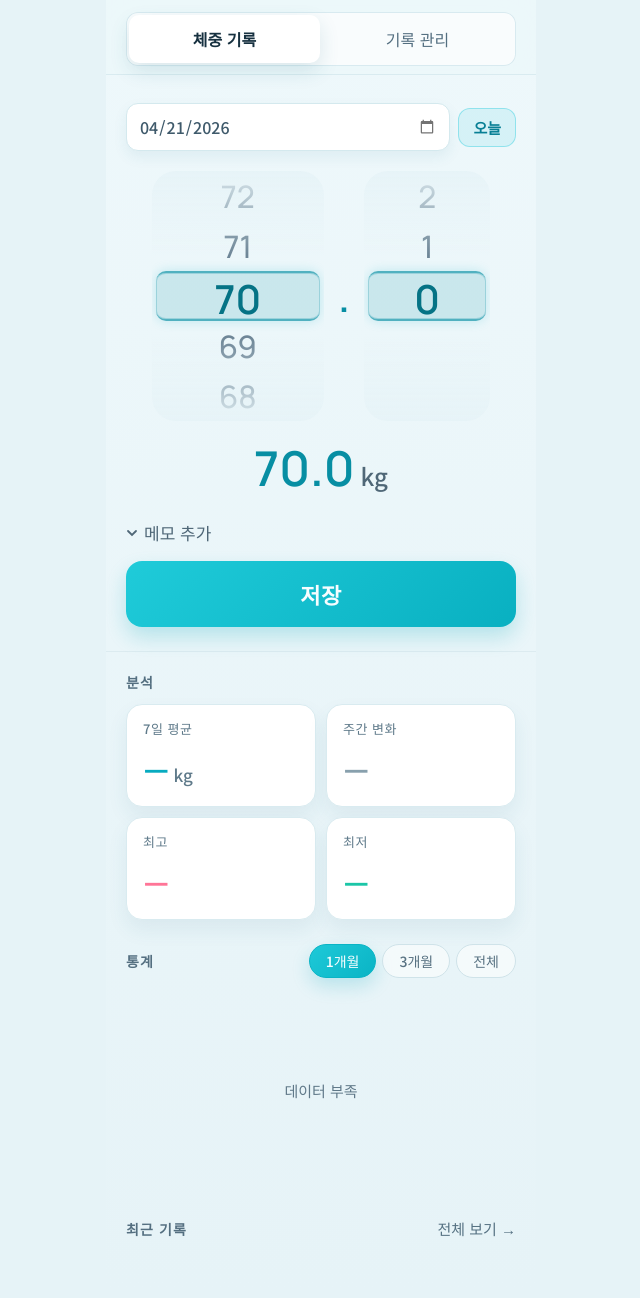
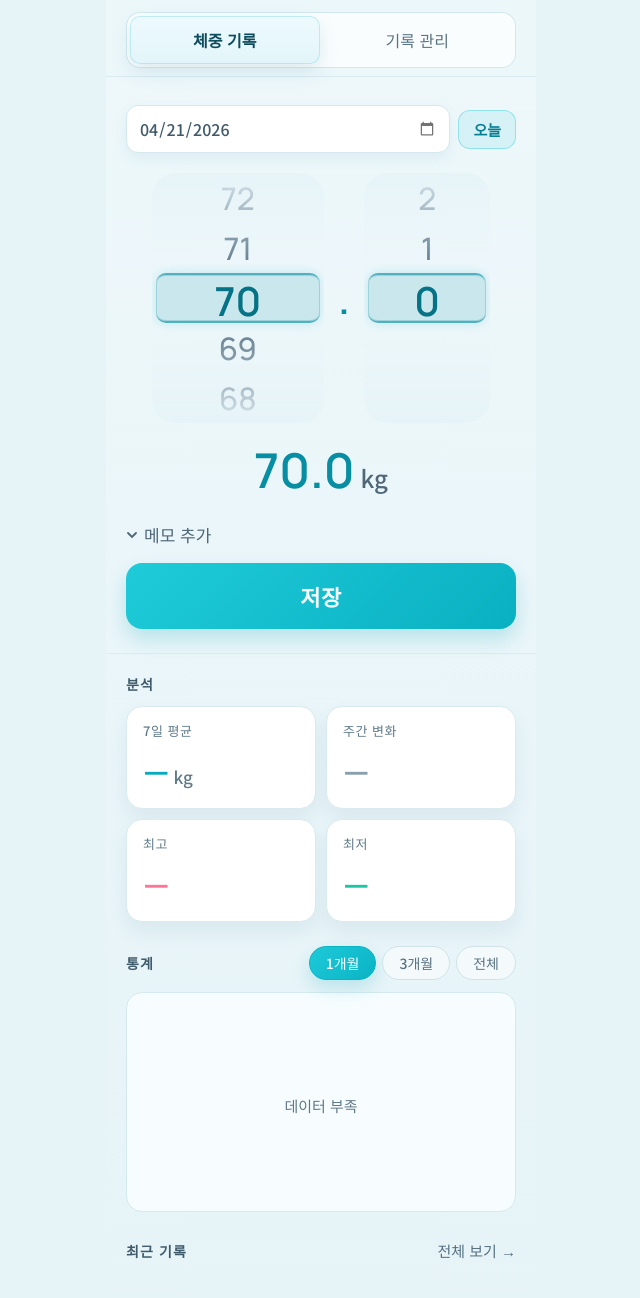
Before and after one commit to JunYeong950506/weightnote, a React (Vite) app: page / in a window 1280 px wide. Shown: the top 1298 px of the page, without its empty margins (319-959 px from the left). Built offline with nearby package versions, Linux system fonts and the light colour scheme.

Commit message:
style: strengthen section headers and polish picker layout

```diff
--- a/App.tsx
+++ b/App.tsx
@@ -441,8 +441,8 @@ export default function App() {
         .period-btn{background:rgba(255,255,255,0.55);border:1px solid #cfe3e9;border-radius:20px;padding:6px 16px;font-size:14px;color:#587282;cursor:pointer;transition:all 0.15s;font-family:inherit;font-weight:500;}
         .period-btn.on{background:linear-gradient(135deg,#1ec9d8,#0ab4c5);border-color:#0ab4c5;color:#f7fdff;box-shadow:0 8px 18px rgba(17,170,190,0.22);}
         .tab-pill{flex:1;background:transparent;border:none;padding:12px 0;font-size:16px;cursor:pointer;font-family:inherit;transition:all 0.2s;border-radius:10px;}
-        .tab-pill.on{background:#ffffff;color:#173140;font-weight:600;box-shadow:0 8px 20px rgba(28,103,128,0.14);}
-        .tab-pill.off{color:#546f80;font-weight:500;}
+        .tab-pill.on{background:linear-gradient(180deg,#edfafd 0%,#e3f5fa 100%);color:#0d4b5d;font-weight:700;box-shadow:inset 0 0 0 1px rgba(12,176,196,0.2),0 8px 20px rgba(28,103,128,0.12);}
+        .tab-pill.off{color:#597485;font-weight:500;}
         .wt-input{background:transparent;border:none;font-size:54px;font-family:'Manrope','Pretendard','Noto Sans KR',sans-serif;font-weight:600;color:#0ab3c4;text-align:center;width:160px;outline:none;caret-color:#0ab3c4;padding:0;}
         .wt-input::placeholder{color:#95b8bf;}
         .save-btn{width:100%;border:none;border-radius:16px;padding:17px;font-size:22px;font-weight:700;cursor:pointer;font-family:inherit;transition:all 0.25s;letter-spacing:0.02em;}
@@ -463,8 +463,8 @@ export default function App() {
         .fade-up{animation:fadeUp 0.3s ease both;}
       `}</style>
 
-      <div style={{ position: "sticky", top: 0, zIndex: 50, background: "rgba(236,247,250,0.88)", backdropFilter: "blur(20px)", padding: "12px 20px 8px", borderBottom: "1px solid #d9ebf0" }}>
-        <div style={{ display: "flex", background: "rgba(255,255,255,0.65)", borderRadius: 12, padding: 3, gap: 2, boxShadow: "inset 0 0 0 1px #d8eaf0" }}>
+      <div style={{ position: "sticky", top: 0, zIndex: 50, background: "rgba(236,247,250,0.92)", backdropFilter: "blur(20px)", padding: "12px 20px 8px", borderBottom: "1px solid #d9ebf0" }}>
+        <div style={{ display: "flex", background: "rgba(255,255,255,0.75)", borderRadius: 14, padding: 4, gap: 3, boxShadow: "inset 0 0 0 1px #d2e8ee" }}>
           <button className={`tab-pill ${tab === "main" ? "on" : "off"}`} onClick={() => setTab("main")}>체중 기록</button>
           <button className={`tab-pill ${tab === "manage" ? "on" : "off"}`} onClick={() => setTab("manage")}>기록 관리</button>
         </div>
@@ -557,7 +557,7 @@ export default function App() {
           </div>
 
           <div style={{ padding: "20px 20px 0" }}>
-            <div style={{ fontSize: 14, color: "#546f80", letterSpacing: "0.08em", marginBottom: 12, fontWeight: 600 }}>분석</div>
+            <div style={{ fontSize: 14, color: "#3f5a6b", letterSpacing: "0.08em", marginBottom: 12, fontWeight: 800 }}>분석</div>
             <div style={{ display: "grid", gridTemplateColumns: "1fr 1fr", gap: 10, marginBottom: 24 }}>
               {statCards.map((s) => (
                 <div key={s.label} style={{ background: "#ffffff", border: "1px solid #d9ebf0", borderRadius: 16, padding: "14px 16px", boxShadow: "0 10px 20px rgba(33,108,131,0.08)" }}>
@@ -571,7 +571,7 @@ export default function App() {
             </div>
 
             <div style={{ display: "flex", justifyContent: "space-between", alignItems: "center", marginBottom: 12 }}>
-              <div style={{ fontSize: 14, color: "#546f80", letterSpacing: "0.08em", fontWeight: 600 }}>통계</div>
+              <div style={{ fontSize: 14, color: "#3f5a6b", letterSpacing: "0.08em", fontWeight: 800 }}>통계</div>
               <div style={{ display: "flex", gap: 6 }}>
                 {["1M", "3M", "ALL"].map((p) => (
                   <button key={p} className={`period-btn ${period === p ? "on" : ""}`} onClick={() => setPeriod(p)}>
@@ -581,7 +581,7 @@ export default function App() {
               </div>
             </div>
 
-            <div style={{ height: 200, marginBottom: 8 }}>
+            <div style={{ height: 220, marginBottom: 8, background: "#f7fdff", border: "1px solid #d4e9ee", borderRadius: 16, padding: "10px 8px 4px" }}>
               {graphData.length > 0 ? (
                 <ResponsiveContainer width="100%" height="100%">
                   <LineChart data={graphData} margin={{ top: 8, right: 8, bottom: 0, left: -22 }}>
@@ -607,7 +607,7 @@ export default function App() {
 
           <div style={{ padding: "20px 20px 0" }}>
             <div style={{ display: "flex", justifyContent: "space-between", alignItems: "center", marginBottom: 12 }}>
-              <div style={{ fontSize: 14, color: "#546f80", letterSpacing: "0.08em", fontWeight: 600 }}>최근 기록</div>
+              <div style={{ fontSize: 14, color: "#3f5a6b", letterSpacing: "0.08em", fontWeight: 800 }}>최근 기록</div>
               <button
                 type="button"
                 onClick={() => setTab("manage")}
@@ -619,6 +619,8 @@ export default function App() {
             {[...sorted].reverse().slice(0, 5).map((r, i) => {
               const p = sorted[sorted.indexOf(r) - 1];
               const d = p ? +(r.weight - p.weight).toFixed(1) : null;
+              const diffText = d === null ? "\u00A0" : `${d > 0 ? "+" : ""}${d}`;
+              const diffColor = d === null ? "transparent" : d < 0 ? "#1bc6a7" : d > 0 ? "#ff7398" : "#607c8d";
               return (
                 <div key={r.id} className="rec-row fade-up" style={{ animationDelay: `${i * 0.04}s` }}>
                   <div style={{ flex: 1 }}>
@@ -629,11 +631,9 @@ export default function App() {
                     <span style={{ fontFamily: "'Manrope','Pretendard','Noto Sans KR',sans-serif", fontSize: 31, fontWeight: 600, color: "#078ea3" }}>{r.weight}</span>
                     <span style={{ fontSize: 15, color: "#4d6878", fontWeight: 500 }}>kg</span>
                   </div>
-                  {d !== null && (
-                    <span style={{ fontSize: 15, color: d < 0 ? "#1bc6a7" : d > 0 ? "#ff7398" : "#607c8d", minWidth: 40, textAlign: "right", fontFamily: "'Manrope','Pretendard','Noto Sans KR',sans-serif", fontWeight: 500 }}>
-                      {d > 0 ? "+" : ""}{d}
-                    </span>
-                  )}
+                  <span style={{ fontSize: 19, color: diffColor, minWidth: 52, textAlign: "right", fontFamily: "'Manrope','Pretendard','Noto Sans KR',sans-serif", fontWeight: 600 }}>
+                    {diffText}
+                  </span>
                 </div>
               );
             })}
```
